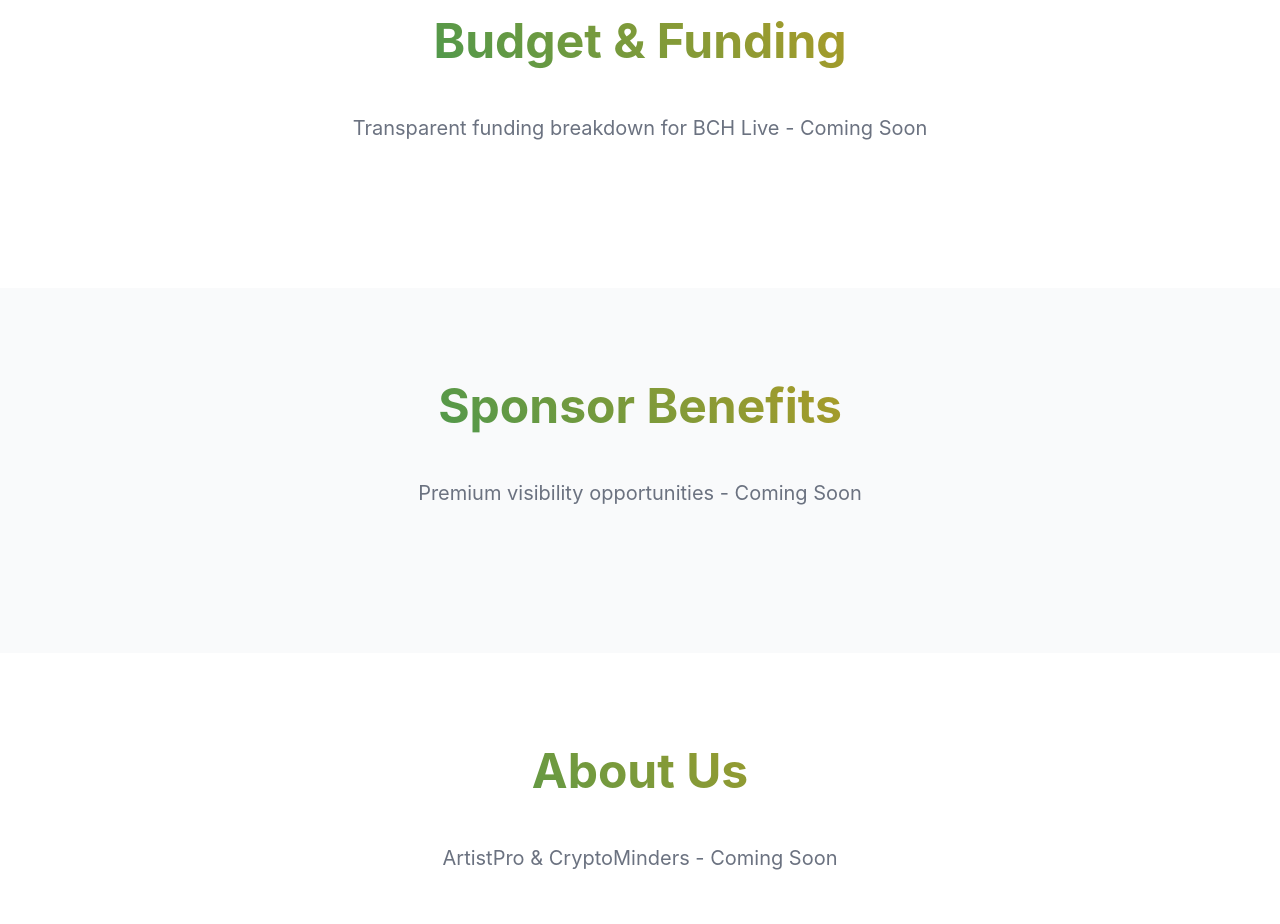
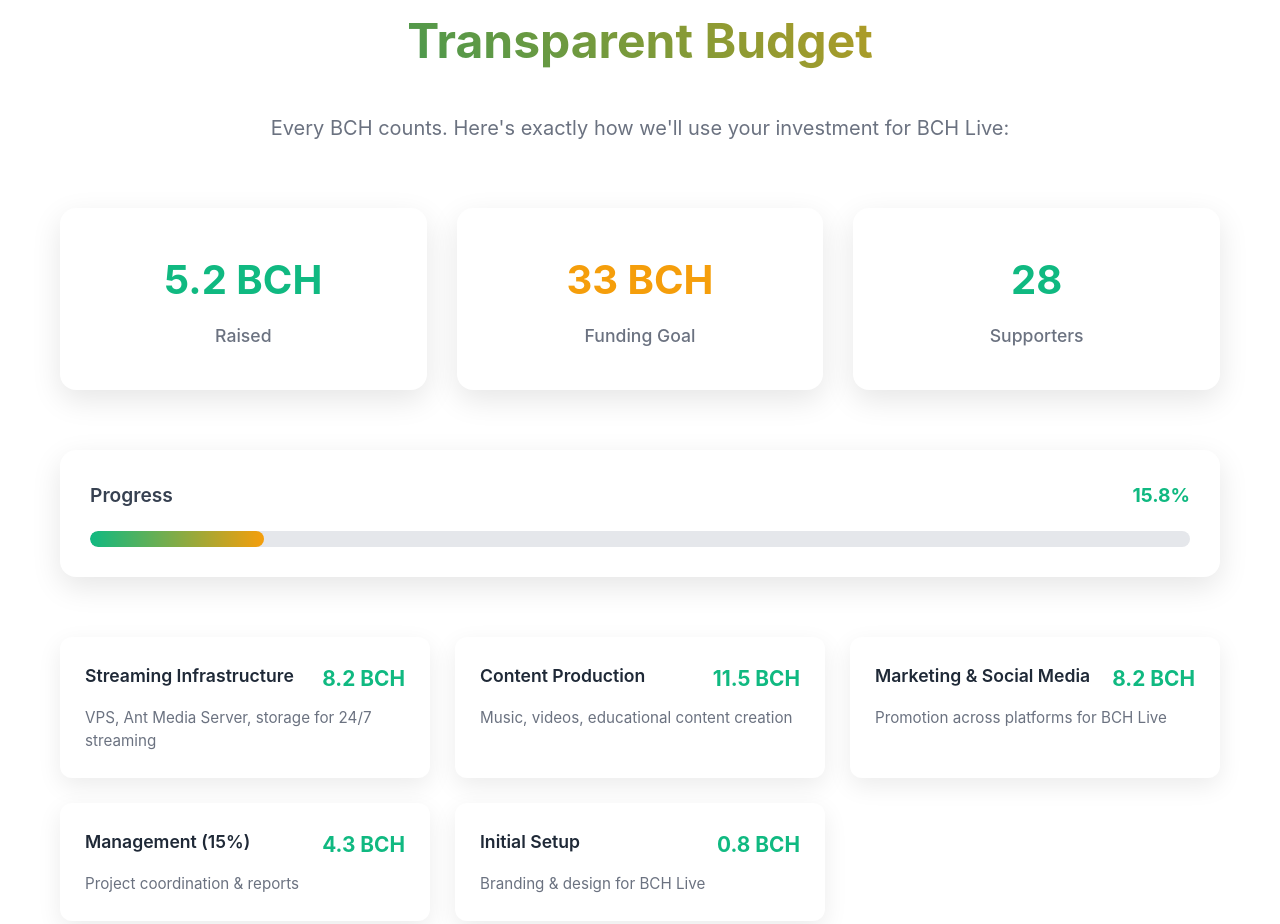
Before and after one commit to artistpro/bchlive, a website: page index.html in a window 1280 px wide. Shown: the part 1831-2755 px from the top of the page. Drawn offline with Linux system fonts and the light colour scheme.

Commit message:
Complete Budget section with full content and styling

```diff
--- a/index.html
+++ b/index.html
@@ -370,7 +370,131 @@
         html {
             scroll-behavior: smooth;
         }
-    </style>
+   /* Budget Section Styles */
+        .funding-stats {
+            display: grid;
+            grid-template-columns: repeat(auto-fit, minmax(250px, 1fr));
+            gap: 30px;
+            margin: 60px 0;
+        }
+
+        .stat-card {
+            background: white;
+            padding: 40px 30px;
+            border-radius: 16px;
+            text-align: center;
+            box-shadow: 0 10px 30px rgba(0,0,0,0.1);
+            transition: transform 0.3s;
+        }
+
+        .stat-card:hover {
+            transform: translateY(-5px);
+        }
+
+        .stat-number {
+            font-size: 2.5rem;
+            font-weight: bold;
+            color: #10b981;
+            margin-bottom: 10px;
+        }
+
+        .stat-number.orange {
+            color: #f59e0b;
+        }
+
+        .stat-label {
+            font-size: 1.1rem;
+            color: #6b7280;
+            font-weight: 500;
+        }
+
+        .progress-container {
+            background: white;
+            padding: 30px;
+            border-radius: 16px;
+            box-shadow: 0 10px 30px rgba(0,0,0,0.1);
+            margin: 40px 0 60px;
+        }
+
+        .progress-info {
+            display: flex;
+            justify-content: space-between;
+            align-items: center;
+            margin-bottom: 20px;
+        }
+
+        .progress-label {
+            font-size: 1.2rem;
+            font-weight: 600;
+            color: #374151;
+        }
+
+        .progress-percentage {
+            font-size: 1.2rem;
+            font-weight: bold;
+            color: #10b981;
+        }
+
+        .progress-bar {
+            width: 100%;
+            height: 16px;
+            background: #e5e7eb;
+            border-radius: 8px;
+            overflow: hidden;
+        }
+
+        .progress-fill {
+            height: 100%;
+            background: linear-gradient(90deg, #10b981, #f59e0b);
+            border-radius: 8px;
+            transition: width 2s ease-out;
+        }
+
+        .budget-breakdown {
+            display: grid;
+            grid-template-columns: repeat(auto-fit, minmax(300px, 1fr));
+            gap: 25px;
+        }
+
+        .breakdown-item {
+            background: white;
+            padding: 25px;
+            border-radius: 12px;
+            box-shadow: 0 8px 25px rgba(0,0,0,0.08);
+            transition: all 0.3s;
+        }
+
+        .breakdown-item:hover {
+            box-shadow: 0 12px 40px rgba(0,0,0,0.15);
+            transform: translateY(-2px);
+        }
+
+        .breakdown-header {
+            display: flex;
+            justify-content: space-between;
+            align-items: flex-start;
+            margin-bottom: 12px;
+        }
+
+        .breakdown-header h3 {
+            font-size: 1.1rem;
+            font-weight: 600;
+            color: #1f2937;
+            flex: 1;
+            margin-right: 15px;
+        }
+
+        .breakdown-amount {
+            font-size: 1.3rem;
+            font-weight: bold;
+            color: #10b981;
+        }
+
+        .breakdown-description {
+            color: #6b7280;
+            font-size: 0.95rem;
+            line-height: 1.5;
+        } </style>
 </head>
 <body>
     <!-- Navigation -->
@@ -476,11 +600,79 @@
 
     <!-- Placeholder sections -->
     <section id="budget" class="section">
-        <div class="container">
-            <h2 class="section-title">Budget & Funding</h2>
-            <p class="section-description">Transparent funding breakdown for BCH Live - Coming Soon</p>
+    <div class="container">
+        <h2 class="section-title" id="budget-title">Transparent Budget</h2>
+        <p class="section-description" id="budget-description">
+            Every BCH counts. Here's exactly how we'll use your investment for BCH Live:
+        </p>
+
+        <!-- Funding Counter -->
+        <div class="funding-stats">
+            <div class="stat-card">
+                <div class="stat-number" id="current-bch">5.2 BCH</div>
+                <div class="stat-label" id="raised-label">Raised</div>
+            </div>
+            <div class="stat-card">
+                <div class="stat-number orange">33 BCH</div>
+                <div class="stat-label" id="goal-label">Funding Goal</div>
+            </div>
+            <div class="stat-card">
+                <div class="stat-number">28</div>
+                <div class="stat-label" id="backers-label">Supporters</div>
+            </div>
         </div>
-    </section>
+
+        <!-- Progress Bar -->
+        <div class="progress-container">
+            <div class="progress-info">
+                <span class="progress-label">Progress</span>
+                <span class="progress-percentage">15.8%</span>
+            </div>
+            <div class="progress-bar">
+                <div class="progress-fill" style="width: 15.8%"></div>
+            </div>
+        </div>
+
+        <!-- Budget Breakdown -->
+        <div class="budget-breakdown">
+            <div class="breakdown-item">
+                <div class="breakdown-header">
+                    <h3>Streaming Infrastructure</h3>
+                    <span class="breakdown-amount">8.2 BCH</span>
+                </div>
+                <p class="breakdown-description">VPS, Ant Media Server, storage for 24/7 streaming</p>
+            </div>
+            <div class="breakdown-item">
+                <div class="breakdown-header">
+                    <h3>Content Production</h3>
+                    <span class="breakdown-amount">11.5 BCH</span>
+                </div>
+                <p class="breakdown-description">Music, videos, educational content creation</p>
+            </div>
+            <div class="breakdown-item">
+                <div class="breakdown-header">
+                    <h3>Marketing & Social Media</h3>
+                    <span class="breakdown-amount">8.2 BCH</span>
+                </div>
+                <p class="breakdown-description">Promotion across platforms for BCH Live</p>
+            </div>
+            <div class="breakdown-item">
+                <div class="breakdown-header">
+                    <h3>Management (15%)</h3>
+                    <span class="breakdown-amount">4.3 BCH</span>
+                </div>
+                <p class="breakdown-description">Project coordination & reports</p>
+            </div>
+            <div class="breakdown-item">
+                <div class="breakdown-header">
+                    <h3>Initial Setup</h3>
+                    <span class="breakdown-amount">0.8 BCH</span>
+                </div>
+                <p class="breakdown-description">Branding & design for BCH Live</p>
+            </div>
+            </div>
+            </div>
+            </section>
 
     <section id="benefits" class="section video-section">
         <div class="container">
```
